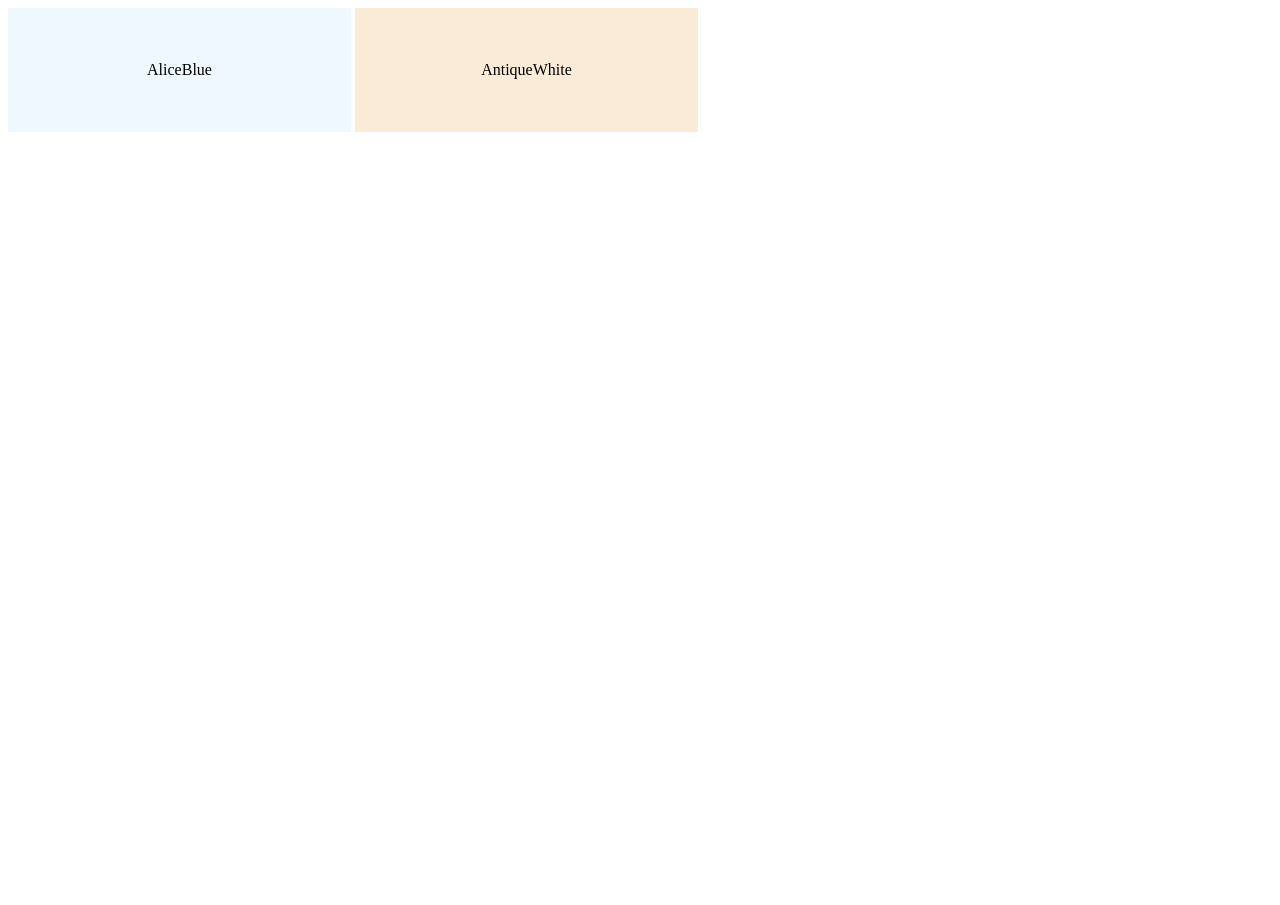
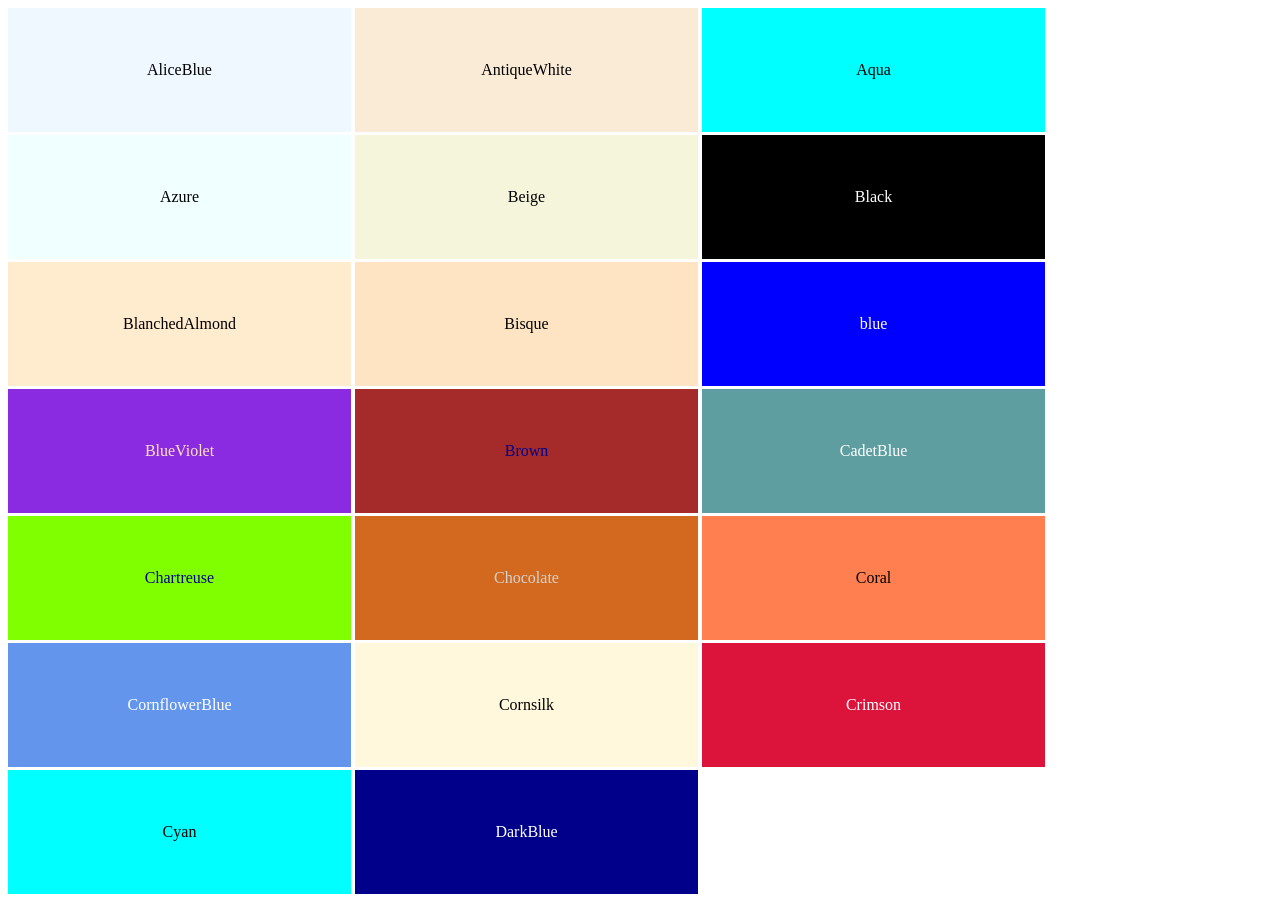
Before and after one commit to kiranrathor30697/28sept2021, a plain HTML site: page index.html in a window 1280 px wide. Before the commit the page ends 800 px from the top, so only its background shows below. Drawn offline with Linux system fonts and the light colour scheme.

Commit message:
state hover

```diff
--- a/index.html
+++ b/index.html
@@ -4,7 +4,7 @@
         <meta charset="UTF-8">
         <meta http-equiv="X-UA-Compatible" content="IE=edge">
         <meta name="viewport" content="width=device-width, initial-scale=1.0">
-        <title>Document</title>
+        <title>State Hover</title>
         <style>
             .comman{
                 display:inline-block;
@@ -21,17 +21,172 @@
                 background-color: AntiqueWhite;
                 color:blue;
             }
+            .AntiqueWhite{
+                background-color: AntiqueWhite;
+            }
             .AntiqueWhite:hover{
-                background-color:aliceblue;
+                background-color:Aqua;
                 color:blue;
             }
-            .AntiqueWhite{
-                background-color: AntiqueWhite;
+            .Aqua{
+                background-color: Aqua;
+            }
+            .Aqua:hover{
+                background-color: Azure;
+                color:blue;
+            }
+            .Azure{
+                background-color: Azure;
+            }
+            .Azure:hover{
+                background-color: Beige;
+                color:blue;
+            }
+            .Beige{
+                background-color: Beige;
+            }
+            .Beige:hover{
+                background-color: Black;
+                color: #fff;
+            }
+            .Black{
+                background-color: Black;
+                color:#fff;
+            }
+            .Black:hover{
+                background-color: BlanchedAlmond;
+                color:blue;
+            }
+            .BlanchedAlmond{
+                background-color: BlanchedAlmond;
+            }
+            .BlanchedAlmond:hover{
+                background-color: Bisque;
+                color: blue;
+            }
+            .Bisque{
+                background-color: Bisque;
+            }
+            .Bisque:hover{
+                background-color:blue;
+                color:#fff;
+            }
+            .blue{
+                background-color: Blue;
+                color:#fff;
+            }
+            .blue:hover{
+                background-color: BlueViolet;
+                color:#fff
+            }
+            .BlueViolet{
+                background-color: BlueViolet;
+                color:Bisque;
+            }
+            .BlueViolet:hover{
+                background-color: Brown;
+                color: #fff;
+            }
+            .Brown{
+                background-color: Brown;
+                color: darkblue;
+            }
+            .Brown:hover{
+                background-color: CadetBlue;
+                color: black;
+            }
+            .CadetBlue{
+                background-color: CadetBlue;
+                color: #fff;
+            }
+            .CadetBlue:hover{
+                background-color: Chartreuse;
+                color: blue;
+            }
+            .Chartreuse{
+                background-color:Chartreuse;
+                color:darkblue;
+            }
+            .Chartreuse:hover{
+                background-color: Chocolate;
+                color:#fff;
+            }
+            .Chocolate{
+                background-color: Chocolate;
+                color: lightgray;
+            }
+            .Chocolate:hover{
+                background-color: Coral;
+                color: #fff;
+            }
+            .Coral{
+                background-color: Coral;
+                color: black;
+            }
+            .Coral:hover{
+                background-color: CornflowerBlue;
+                color: #000;
+            }
+            .CornflowerBlue{
+                background-color: CornflowerBlue;
+                color: #fff;
+            }
+            .CornflowerBlue:hover{
+                background-color: Cornsilk;
+                color: #000;
+            }
+            .Cornsilk{
+                background-color: Cornsilk;
+            }
+            .Cornsilk:hover{
+                background-color: Crimson;
+                color: #fff;
+            }
+            .Crimson{
+                background-color: Crimson;
+                color:#fff
+            }
+            .Crimson:hover{
+                background-color: Cyan;
+                color: #000;
+            }
+            .Cyan{
+                background-color: Cyan;
+            }
+            .Cyan:hover{
+                background-color: DarkBlue;
+                color: #fff;
+            }
+            .DarkBlue{
+                background-color: DarkBlue;
+                color: #fff;
+            }
+            .DarkBlue:hover{
+                background-color: DarkCyan;
+                color: #fff;
             }
         </style>
     </head>
     <body>
         <div class="AliceBlue comman">AliceBlue</div>
         <div class="AntiqueWhite comman">AntiqueWhite</div>
+        <div class="Aqua comman">Aqua</div>
+        <div class="Azure comman">Azure</div>
+        <div class="Beige comman">Beige</div>
+        <div class="Black comman">Black</div>
+        <div class="BlanchedAlmond comman">BlanchedAlmond</div>
+        <div class="Bisque comman">Bisque</div>
+        <div class="blue comman">blue</div>
+        <div class="BlueViolet comman">BlueViolet</div>
+        <div class="Brown comman">Brown</div>
+        <div class="CadetBlue comman">CadetBlue</div>
+        <div class="Chartreuse comman">Chartreuse</div>
+        <div class="Chocolate comman">Chocolate</div>
+        <div class="Coral comman">Coral</div>
+        <div class="CornflowerBlue comman">CornflowerBlue</div>
+        <div class="Cornsilk comman">Cornsilk</div>
+        <div class="Crimson comman">Crimson</div>
+        <div class="Cyan comman">Cyan</div>
+        <div class="DarkBlue comman">DarkBlue</div>
     </body>
 </html>
```
